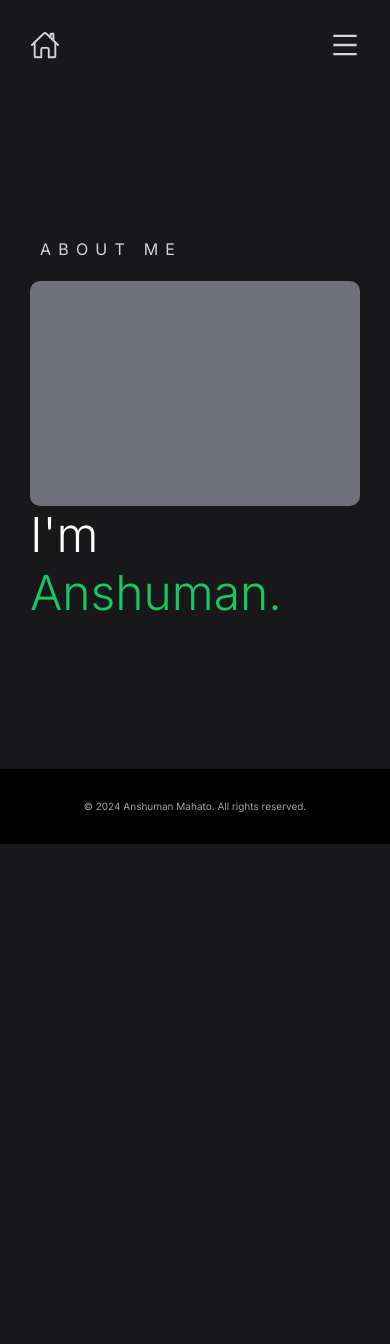
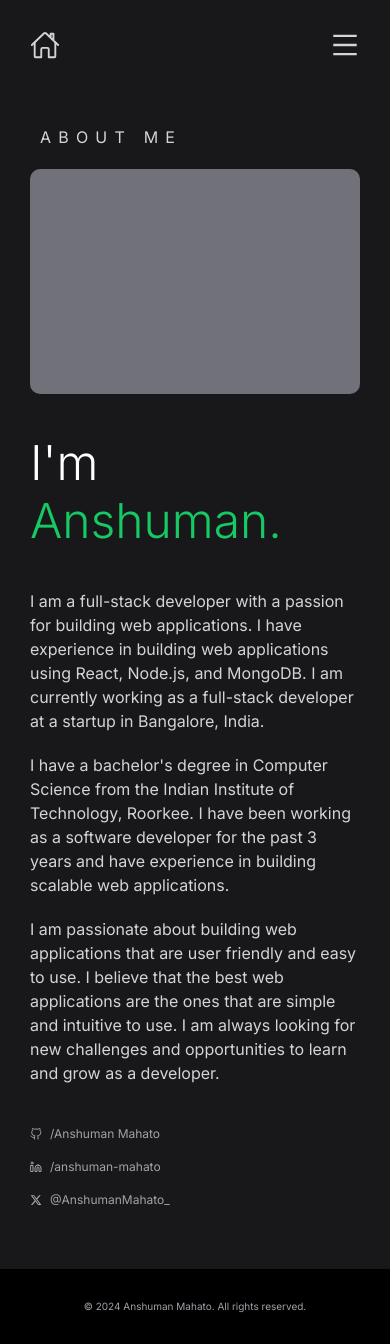
Before and after one commit to AnshumanMahato/Personal-Blog-Website, a Next.js app: page /about in a window 390 px wide. Before the commit the page ends 844 px from the top, so only its background shows below. Built offline with nearby package versions, Linux system fonts and the light colour scheme.

Commit message:
feat: about page
mobile layout done

```diff
--- a/app/(overview)/about/page.tsx
+++ b/app/(overview)/about/page.tsx
@@ -1,5 +1,8 @@
+import { FiGithub, FiLinkedin } from "react-icons/fi";
+import { FaXTwitter } from "react-icons/fa6";
 import PageHeading from "@/app/ui/PageHeading";
 import PageSubheading from "@/app/ui/PageSubheading";
+import SocialLink from "@/app/ui/SocialLink";
 
 function About() {
   return (
@@ -8,8 +11,49 @@ function About() {
         <PageSubheading>About Me</PageSubheading>
         <div className=" w-full h-[17.5rem] xs:h-[22.5rem] bg-secondary-light rounded-[1rem] sm:rounded-[2rem]"></div>
       </section>
-      <section>
+      <section className="flex flex-col gap-[4rem]">
         <PageHeading>I&apos;m Anshuman.</PageHeading>
+        <div className="flex flex-col gap-[2rem]">
+          <p>
+            I am a full-stack developer with a passion for building web
+            applications. I have experience in building web applications using
+            React, Node.js, and MongoDB. I am currently working as a full-stack
+            developer at a startup in Bangalore, India.
+          </p>
+          <p>
+            I have a bachelor&apos;s degree in Computer Science from the Indian
+            Institute of Technology, Roorkee. I have been working as a software
+            developer for the past 3 years and have experience in building
+            scalable web applications.
+          </p>
+          <p>
+            I am passionate about building web applications that are user
+            friendly and easy to use. I believe that the best web applications
+            are the ones that are simple and intuitive to use. I am always
+            looking for new challenges and opportunities to learn and grow as a
+            developer.
+          </p>
+        </div>
+      </section>
+      <section className="flex flex-col items-start gap-[1.5rem]">
+        <SocialLink
+          href="https://github.com/AnshumanMahato"
+          icon={<FiGithub />}
+        >
+          /Anshuman Mahato
+        </SocialLink>
+        <SocialLink
+          href="https://www.linkedin.com/in/anshuman-mahato/"
+          icon={<FiLinkedin />}
+        >
+          /anshuman-mahato
+        </SocialLink>
+        <SocialLink
+          href="https://twitter.com/AnshumanMahato_"
+          icon={<FaXTwitter />}
+        >
+          @AnshumanMahato_
+        </SocialLink>
       </section>
     </>
   );
--- a/app/(overview)/layout.tsx
+++ b/app/(overview)/layout.tsx
@@ -4,7 +4,7 @@ export default function OverviewLayout({
   children: React.ReactNode;
 }>) {
   return (
-    <main className="w-full max-w-[800px] px-[2rem] xs:px-[3rem] grid grid-cols-1 sm:grid-cols-2">
+    <main className="w-full max-w-[800px] px-[2rem] xs:px-[3rem] grid grid-cols-1 sm:grid-cols-2 gap-y-[4rem] mt-[3.5rem] mb-[6rem]">
       {children}
     </main>
   );
--- /dev/null
+++ b/app/ui/SocialLink.tsx
@@ -0,0 +1,24 @@
+import { Url } from "next/dist/shared/lib/router/router";
+import Link from "next/link";
+
+function SocialLink({
+  href,
+  icon,
+  children,
+}: {
+  href: Url;
+  icon: React.ReactNode;
+  children: React.ReactNode;
+}) {
+  return (
+    <Link
+      href={href}
+      className="flex gap-[8px] items-center text-[1.2rem] leading-[150%] text-secondary-dark hover:text-accent-dark transition-colors duration-300"
+    >
+      {icon}
+      <span>{children}</span>
+    </Link>
+  );
+}
+
+export default SocialLink;
```
